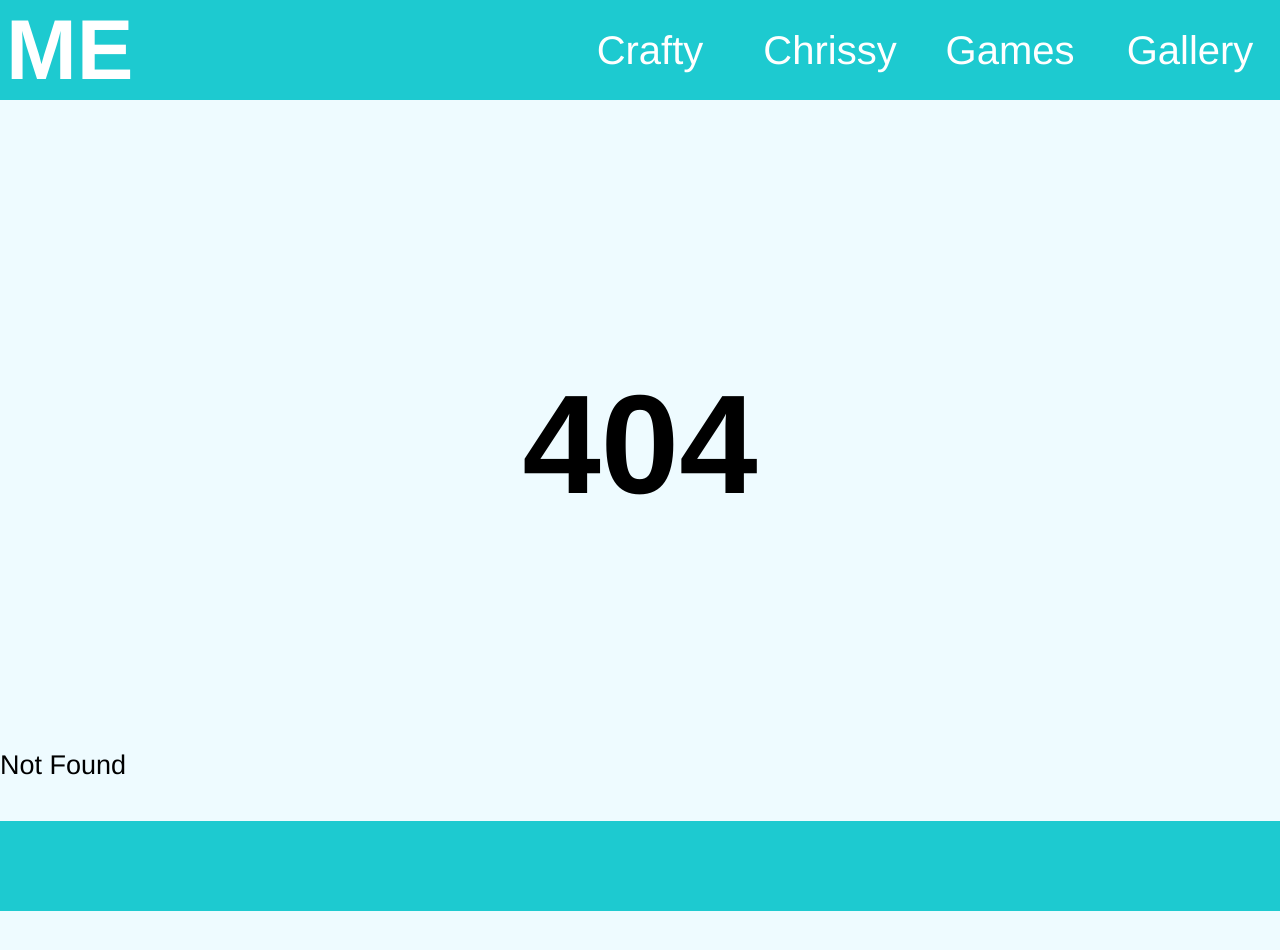
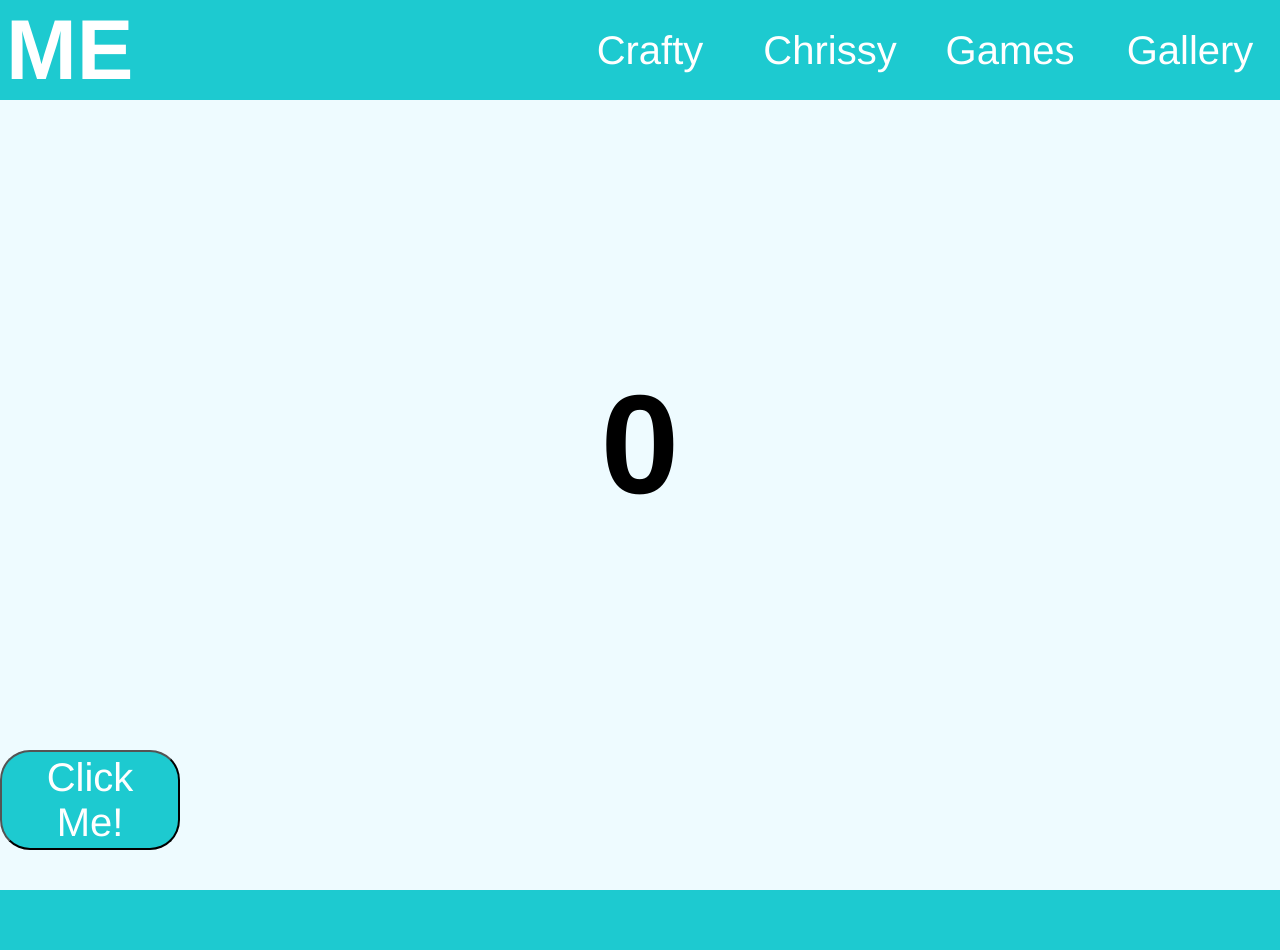
Before and after one commit to Christian-Irvine/svelte_2023_webdev1, a SvelteKit app: page /test in a window 1280 px wide. Before the commit this address had no page. Shown: the top 950 px of the page. Before the commit the page ends 911 px from the top, so only its background shows below. Built offline with nearby package versions, Linux system fonts and the light colour scheme.

Commit message:
Added javascript testing things

```diff
--- a/src/routes/+page.svelte
+++ b/src/routes/+page.svelte
@@ -1,8 +1,9 @@
 <h1>Me</h1>
 
-<div>
+<div class="page">
     <h3>Hello!</h3>
-    <p>
+    <p id="hello">
         My name is Christian, I have done many things under many names and this website is here to tell you about that.
     </p>
+    <p>here is my horse variable:</p>
 </div>
--- a/src/routes/chrissyfresh/+page.svelte
+++ b/src/routes/chrissyfresh/+page.svelte
@@ -1,6 +1,6 @@
+<h1>Chrissy Fresh</h1>
+
 <div class="page">
-    <h1>Chrissy Fresh</h1>
-
     <div>
         <h3>Origins</h3>
         <p>
--- a/src/routes/craftymcfish/+page.svelte
+++ b/src/routes/craftymcfish/+page.svelte
@@ -1,3 +1,8 @@
+<script>
+
+
+</script>
+
 <h1>CraftyMCFish</h1>
 
 <div class="page">
--- /dev/null
+++ b/src/routes/test/+page.svelte
@@ -0,0 +1,22 @@
+<script>
+    import { tries } from "$lib.index.js";
+    import { random } from "$lib.index.js";
+
+    let x = 0;
+    let z = 0;
+
+    function Method() {
+        x = x + 1;
+        console.log("Clicked " + x + " times")
+        z = Math.floor(Math.random() * 1000);
+    }
+
+</script>
+
+<h1>{ z }</h1>
+
+<div>
+    <button class="button" on:click={()=>Method()}>
+	    Click Me!
+    </button>
+</div>
--- a/static/css/main.css
+++ b/static/css/main.css
@@ -102,6 +102,18 @@
 
     .page > div {
         margin: 100px 0px;
+    }
+
+    .button {
+        text-align: center;
+        background-color: var(--accent);
+        color: var(--text-secondary);
+        font-family: "Bahnschrift", Helvetica, sans-serif;
+        font-size: 2.5rem;
+        border-radius: 30px;
+        height: 100px;
+        width: 180px;
+        position: 50%;
     }
 
     h1 {
```
Also changed, not shown: src/lib/index.js (added, +8 -0 lines).
